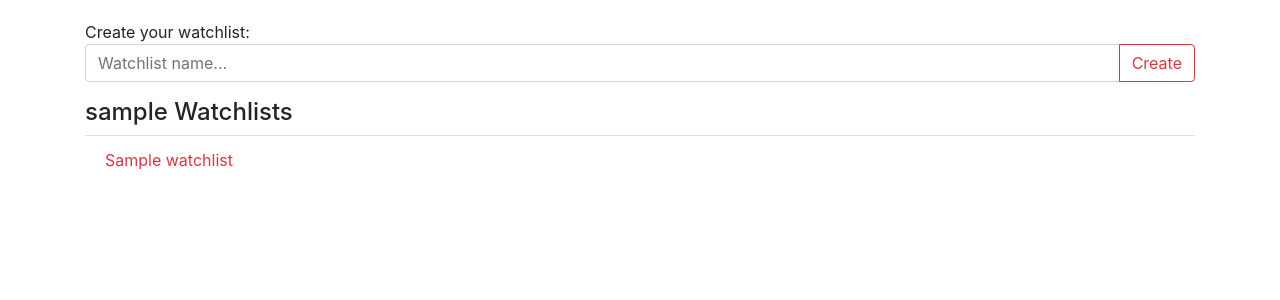
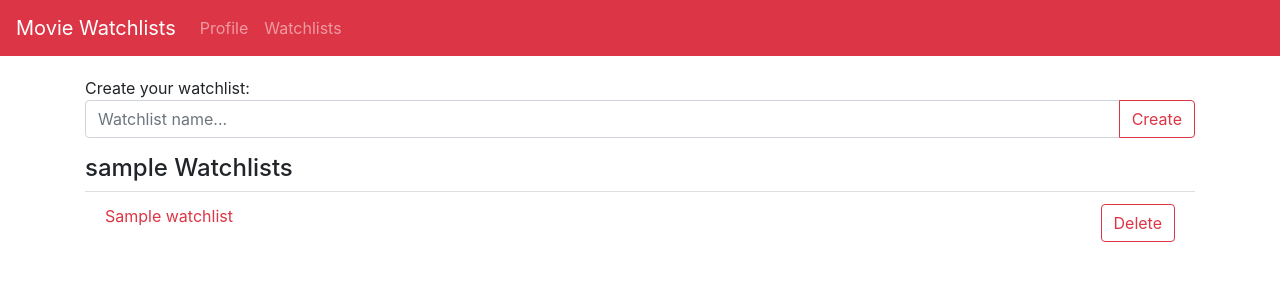
Before and after one commit to krystiansiwek/movie-watchlist, a Django app: page / in a window 1280 px wide. Shown: the top 300 px of the page. Run offline with Django 3.2, Linux system fonts and the light colour scheme; a user stored in the database is signed in; tables that the repository leaves empty hold one stand-in row (values such as "Sample post"); some libraries are stand-ins or nearby versions.

Commit message:
Added navbar and some functions

```diff
--- a/templates/base.html
+++ b/templates/base.html
@@ -19,6 +19,7 @@
 
 <body>
     <header class="site-header">
+        {% include 'includes/navbar.html' %}
         {% if messages %}
             {% for message in messages %}
                 <div class="alert alert-danger" role="alert">
--- /dev/null
+++ b/templates/includes/navbar.html
@@ -0,0 +1,14 @@
+<nav class="navbar navbar-expand-md navbar-dark bg-danger">
+    <a class="navbar-brand" href="{% url 'watchlist:homepage' %}">Movie Watchlists</a>
+    <button class="navbar-toggler" type="button" data-toggle="collapse" data-target="#navbarNavAltMarkup"
+            aria-controls="navbarNavAltMarkup" aria-expanded="false" aria-label="Toggle navigation">
+        <span class="navbar-toggler-icon"></span>
+    </button>
+    <div class="collapse navbar-collapse" id="navbarNavAltMarkup">
+        <div class="navbar-nav">
+            <a class="nav-item nav-link" href="#">Profile</a>
+
+            <a class="nav-item nav-link" href="#">Watchlists</a>
+        </div>
+    </div>
+</nav>
--- a/watchlist/templates/watchlist/homepage.html
+++ b/watchlist/templates/watchlist/homepage.html
@@ -10,13 +10,15 @@
                 <input class="btn btn-outline-danger" type="submit" value="Create">
             </div>
         </div>
-    </form>
     <p class="h4">{{ user }} Watchlists</p>
     <ul class="list-group list-group-flush">
-    {% for watchlist in user_watchlists %}
-        <li class="list-group-item">
-            <a href="{% url 'watchlist:add_to_watchlist' watchlist %}" class="text-danger">{{ watchlist }}</a>
-        </li>
-    {% endfor %}
+        {% for watchlist in user_watchlists %}
+            <li class="list-group-item">
+                <a href="{% url 'watchlist:add_to_watchlist' watchlist %}" class="text-danger">{{ watchlist }}</a>
+                    <input type="submit" value="Delete" class="btn btn-outline-danger float-right"
+                           formaction="{% url 'watchlist:delete_watchlist' watchlist.id %}">
+            </li>
+        {% endfor %}
+    </form>
     </ul>
 {% endblock %}
--- a/watchlist/urls.py
+++ b/watchlist/urls.py
@@ -6,5 +6,6 @@ app_name = 'watchlist'
 urlpatterns = [
     path('', views.homepage, name='homepage'),
     path('watchlist/<watchlist>', views.add_to_watchlist, name='add_to_watchlist'),
-    path('watchlist/movie/<int:movie_id>', views.delete_movie, name='delete_movie')
+    path('watchlist/movie/<int:movie_id>/delete/', views.delete_movie, name='delete_movie'),
+    path('watchlist/<int:watchlist_id>/delete/', views.delete_watchlist, name='delete_watchlist'),
 ]
--- a/watchlist/views.py
+++ b/watchlist/views.py
@@ -8,6 +8,7 @@ from .models import MovieData, WatchList
 from movie_watchlist.secret_settings import api_key
 
 
+@login_required
 def homepage(request):
     user_watchlists = WatchList.objects.filter(author=request.user)
     context = {
@@ -34,7 +35,7 @@ def homepage(request):
 
 @login_required
 def add_to_watchlist(request, watchlist):
-    current_watchlist = WatchList.objects.get(watchlist_name=watchlist, author=request.user)
+    current_watchlist = get_object_or_404(WatchList, watchlist_name=watchlist, author=request.user)
     movies_in_watchlist = MovieData.objects.filter(watchlist_name=current_watchlist).order_by('pk')
     context = {
         'movies': movies_in_watchlist,
@@ -78,3 +79,12 @@ def delete_movie(request, movie_id):
     if request.method == 'POST':
         movie.delete()
     return redirect('watchlist:add_to_watchlist', watchlist=movie.watchlist_name)
+
+
+@login_required
+def delete_watchlist(request, watchlist_id):
+    watchlist = get_object_or_404(WatchList, pk=watchlist_id)
+
+    if request.method == 'POST':
+        watchlist.delete()
+    return redirect('watchlist:homepage')
```
